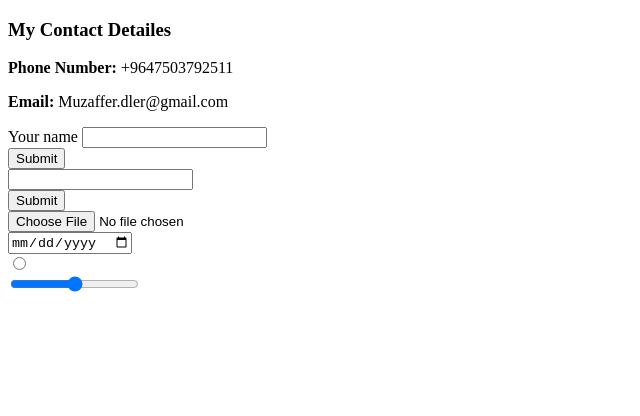
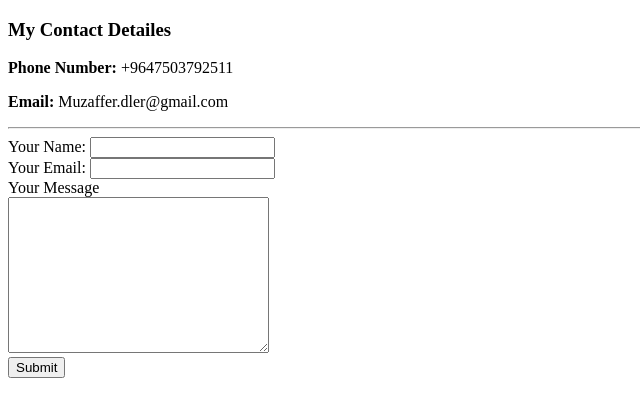
Before and after one commit to jellywiz/my-_journy, a plain HTML site: page HTML - Personal Site/contact.html in a window 1280 px wide. Shown: the whole page, without its empty margins (0-640 px from the left). Drawn offline with Linux system fonts and the light colour scheme.

Commit message:
contact form complete

```diff
--- a/HTML - Personal Site/contact.html
+++ b/HTML - Personal Site/contact.html
@@ -10,20 +10,17 @@
     <h3>My Contact Detailes</h3>
     <p><strong>Phone Number:</strong> +9647503792511</p>
     <p><strong>Email:</strong> Muzaffer.dler@gmail.com</p>
-    <form action="">
-        <label for="name">Your name</label>
+    <hr>
+    <form action="mailto:muzaffer.dler@gmail.com" method="post" enctype="text/plain">
+        <label for="name">Your Name:</label>
         <input type="text" name="name" id="name">
         <br>
+        <label for="email">Your Email:</label>
+        <input type="emai;" name="email" id=""><br>
+        <label for="message">Your Message</label><br>
+        <textarea name="message" id="" cols="30" rows="10"></textarea><br>
         <input type="submit" name="submit" id="submit">
     </form>
 
-    <form action="">
-        <input type="text" name="" id=""> <br>
-        <input type="submit" name="" id=""> <br>
-        <input type="file"><br>
-        <input type="date" name="" id=""><br>
-        <input type="radio" name="" id=""> <br>
-        <input type="range" name="" id="">
-    </form>
 </body>
 </html>
```
